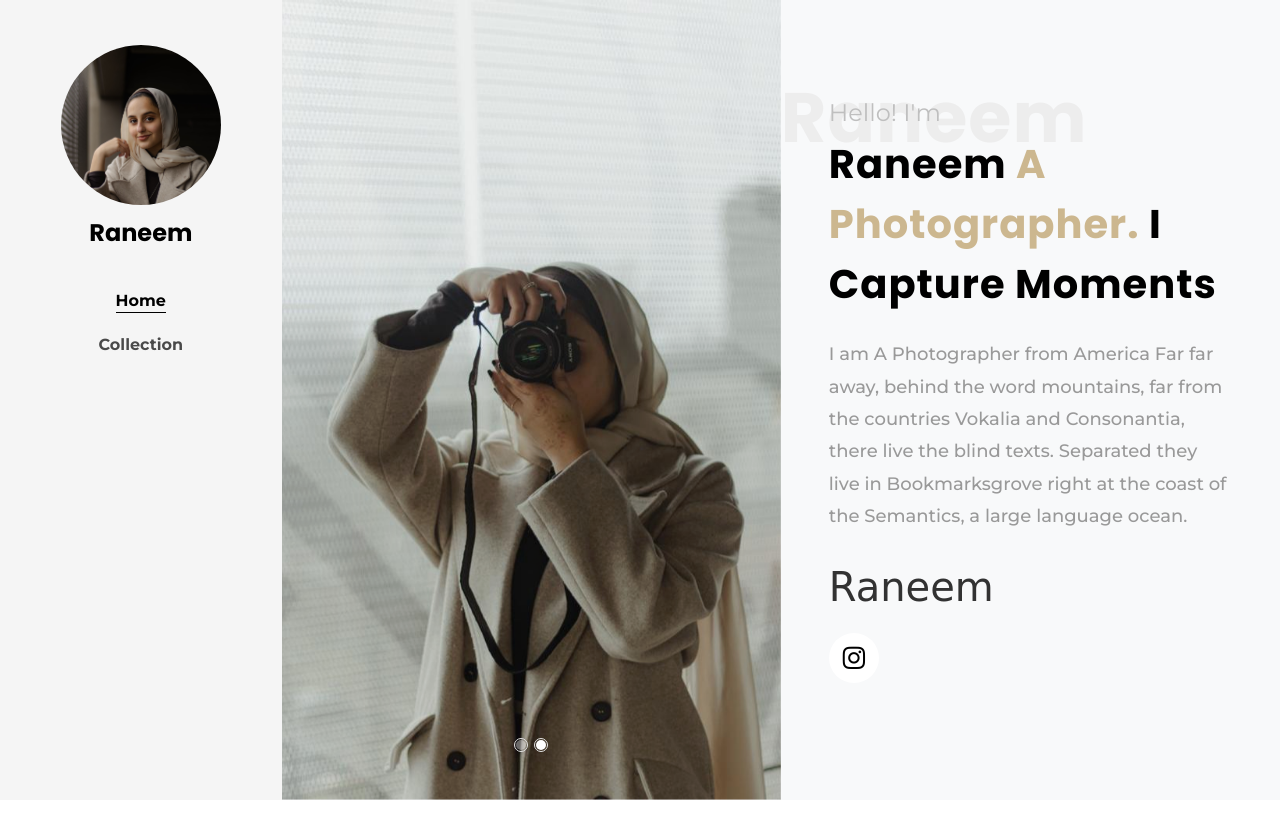
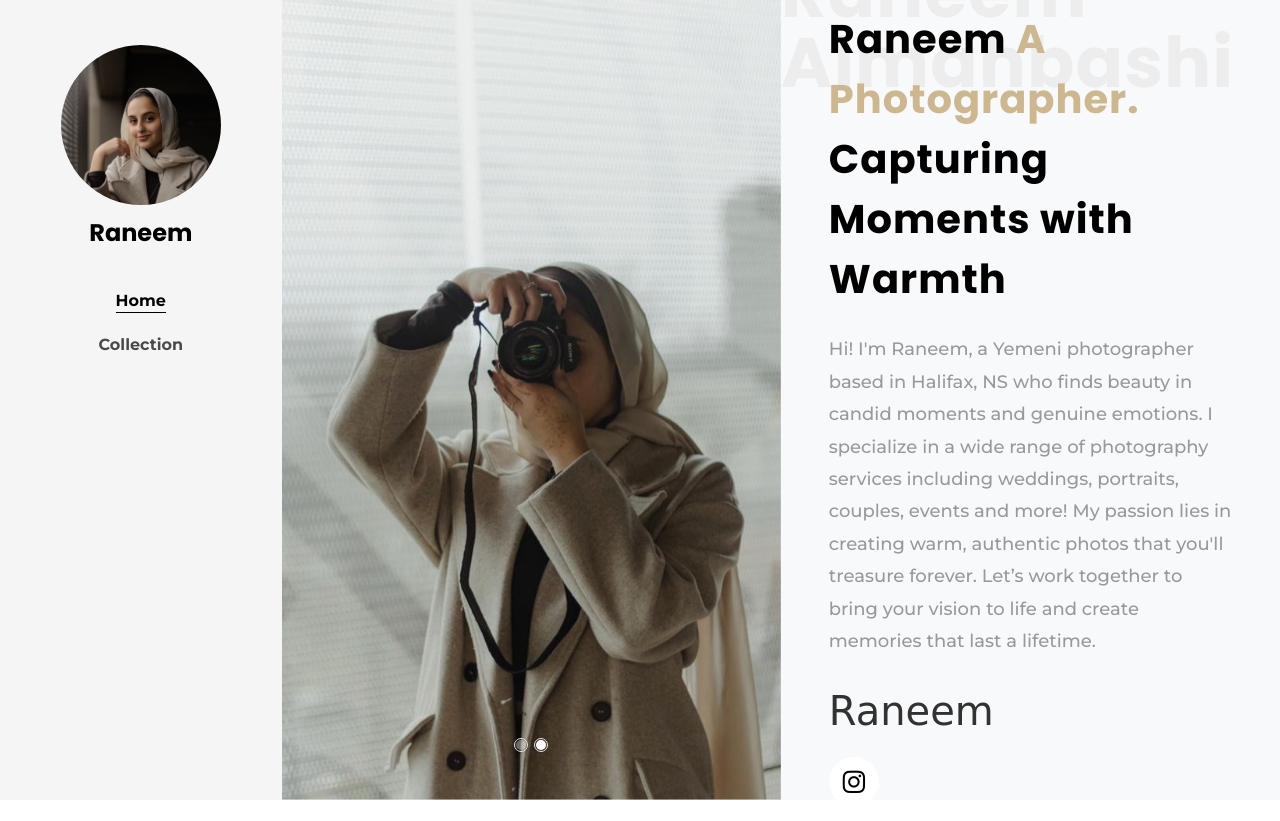
Before and after one commit to Raneemalmahbashi/Photogoraphy, a plain HTML site: page index.html in a window 1280 px wide. Shown: the top 821 px of the page. Drawn offline with Linux system fonts and the light colour scheme; files whose address does not match are found by name; a web font is replaced by a local one.

Commit message:
Update index.html
changed intro

```diff
--- a/index.html
+++ b/index.html
@@ -74,9 +74,9 @@
 						<div class="author-info text p-3 p-md-5">
 							<div class="desc">
 								<span class="subheading">Hello! I'm</span>
-								<h1 class="big-letter">Raneem</h1>
-								<h1 class="mb-4"><span>Raneem</span> A Photographer. <span>I Capture Moments</span></h1>
-								<p class="mb-4">I am A Photographer from America Far far away, behind the word mountains, far from the countries Vokalia and Consonantia, there live the blind texts. Separated they live in Bookmarksgrove right at the coast of the Semantics, a large language ocean.</p>
+								<h1 class="big-letter">Raneem Almahbashi</h1>
+								<h1 class="mb-4"><span>Raneem</span> A Photographer. <span>Capturing Moments with Warmth</span></h1>
+								<p class="mb-4">Hi! I'm Raneem, a Yemeni photographer based in Halifax, NS who finds beauty in candid moments and genuine emotions. I specialize in a wide range of photography services including weddings, portraits, couples, events and more! My passion lies in creating warm, authentic photos that you'll treasure forever. Let’s work together to bring your vision to life and create memories that last a lifetime.</p>
 								<h3 class="signature h1">Raneem</h3>
 								<ul class="ftco-social mt-3">
 		              <!-- <li class="ftco-animate"><a href="#"><span class="icon-twitter"></span></a></li>
```
